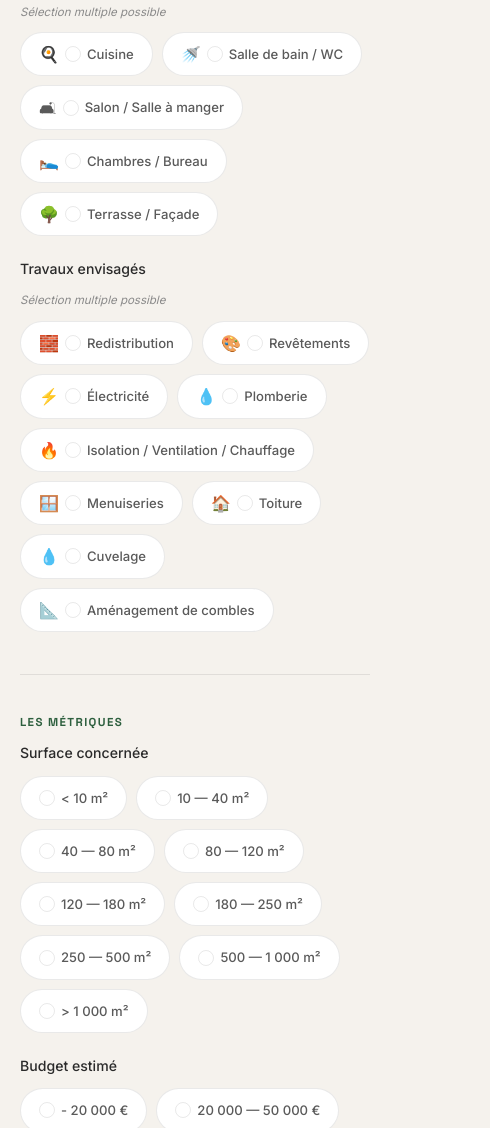
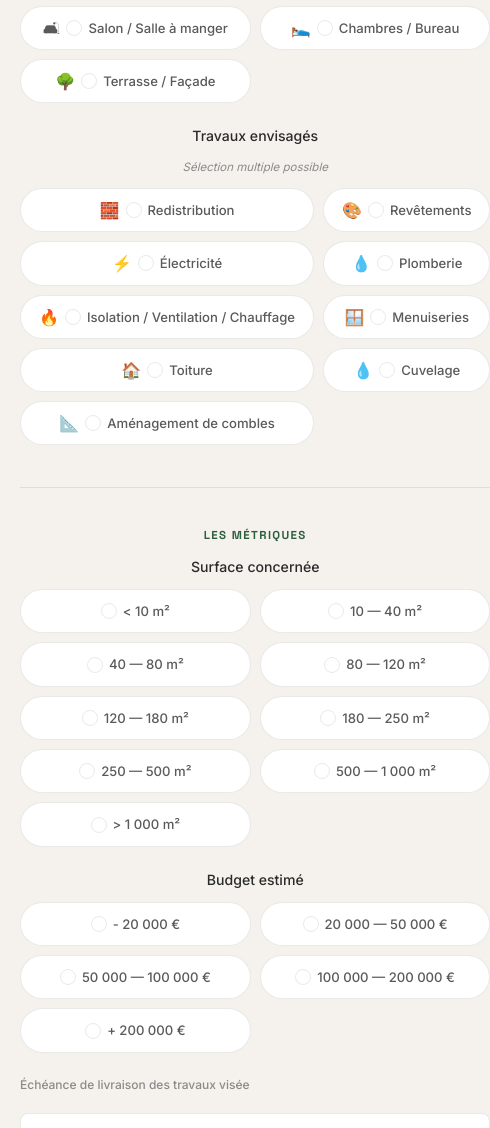
Before and after one commit to Tarek-Claude/scantorenov-site, a website: page index.html in a window 390 px wide. Shown: the part 7573-8701 px from the top of the page, 490 px wide, since content can reach past the window. Drawn offline with nearby package versions, Linux system fonts and the light colour scheme.

Commit message:
Harmonize tag selector layout with centered grid design
- All labels and questions centered
- Type de projet, incluant, nb pièces: flex equal-width tags
- Espaces, travaux, surface, budget: 3-column grid layout
- All tags centered within their cells
- Mobile responsive: 2 columns on small screens

Co-Authored-By: Claude Opus 4.6 <noreply@anthropic.com>

```diff
--- a/index.html
+++ b/index.html
@@ -530,17 +530,21 @@ section .section-intro {
   font-size: 0.72rem; font-weight: 700;
   letter-spacing: 0.12em; text-transform: uppercase;
   color: var(--green); margin-bottom: 10px;
+  text-align: center;
 }
 .form-group-question {
   font-size: 0.88rem; color: var(--text); font-weight: 500;
   margin-bottom: 12px; line-height: 1.5;
+  text-align: center;
 }
 .form-group-hint {
   font-size: 0.72rem; color: var(--muted); font-style: italic;
   margin-bottom: 10px;
+  text-align: center;
 }
 .form-tags {
   display: flex; flex-wrap: wrap; gap: 9px;
+  justify-content: center;
 }
 .form-tag {
   display: inline-flex; align-items: center; gap: 6px;
@@ -548,7 +552,14 @@ section .section-intro {
   border: 1.5px solid var(--border); border-radius: 24px;
   font-size: 0.82rem; font-weight: 500; color: var(--text-soft);
   cursor: pointer; transition: all 0.25s; user-select: none;
-  white-space: nowrap;
+  white-space: nowrap; flex: 0 1 auto;
+}
+/* Tags de même largeur quand peu nombreux (2-3 par ligne) */
+.form-tags[data-tag-group="typeProjet"] .form-tag,
+.form-tags[data-tag-group="incluant"] .form-tag,
+.form-tags[data-tag-group="nbPieces"] .form-tag {
+  flex: 1 1 0; justify-content: center; text-align: center;
+  min-width: 120px;
 }
 .form-tag:hover {
   border-color: var(--green); color: var(--text);
@@ -579,6 +590,48 @@ section .section-intro {
 .form-divider {
   height: 1px; background: var(--border);
   margin: 20px 0 24px;
+}
+/* Tags surface & budget : grille régulière */
+.form-tags[data-tag-group="surface"] {
+  display: grid;
+  grid-template-columns: repeat(3, 1fr);
+  gap: 9px;
+}
+.form-tags[data-tag-group="surface"] .form-tag {
+  justify-content: center; text-align: center;
+}
+.form-tags[data-tag-group="budget"] {
+  display: grid;
+  grid-template-columns: repeat(3, 1fr);
+  gap: 9px;
+}
+.form-tags[data-tag-group="budget"] .form-tag {
+  justify-content: center; text-align: center;
+}
+/* Espaces & travaux : grille 3 colonnes aussi */
+.form-tags[data-tag-group="espaces"] {
+  display: grid;
+  grid-template-columns: repeat(3, 1fr);
+  gap: 9px;
+}
+.form-tags[data-tag-group="espaces"] .form-tag {
+  justify-content: center; text-align: center;
+}
+.form-tags[data-tag-group="travaux"] {
+  display: grid;
+  grid-template-columns: repeat(3, 1fr);
+  gap: 9px;
+}
+.form-tags[data-tag-group="travaux"] .form-tag {
+  justify-content: center; text-align: center;
+}
+@media (max-width: 600px) {
+  .form-tags[data-tag-group="surface"],
+  .form-tags[data-tag-group="budget"],
+  .form-tags[data-tag-group="espaces"],
+  .form-tags[data-tag-group="travaux"] {
+    grid-template-columns: repeat(2, 1fr);
+  }
 }
 /* Textarea réduit pour le champ optionnel */
 .contact-form textarea.compact {
```
